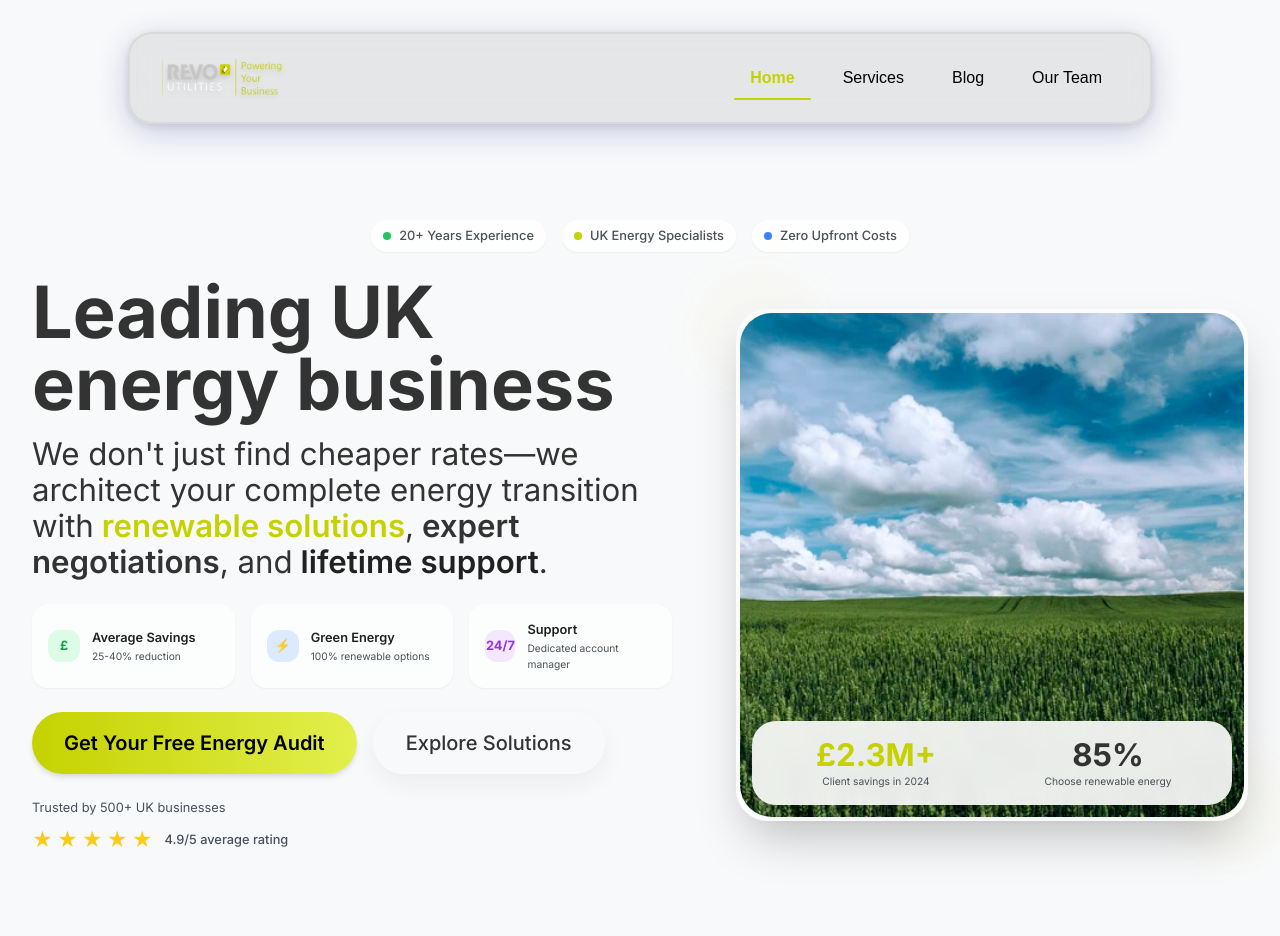
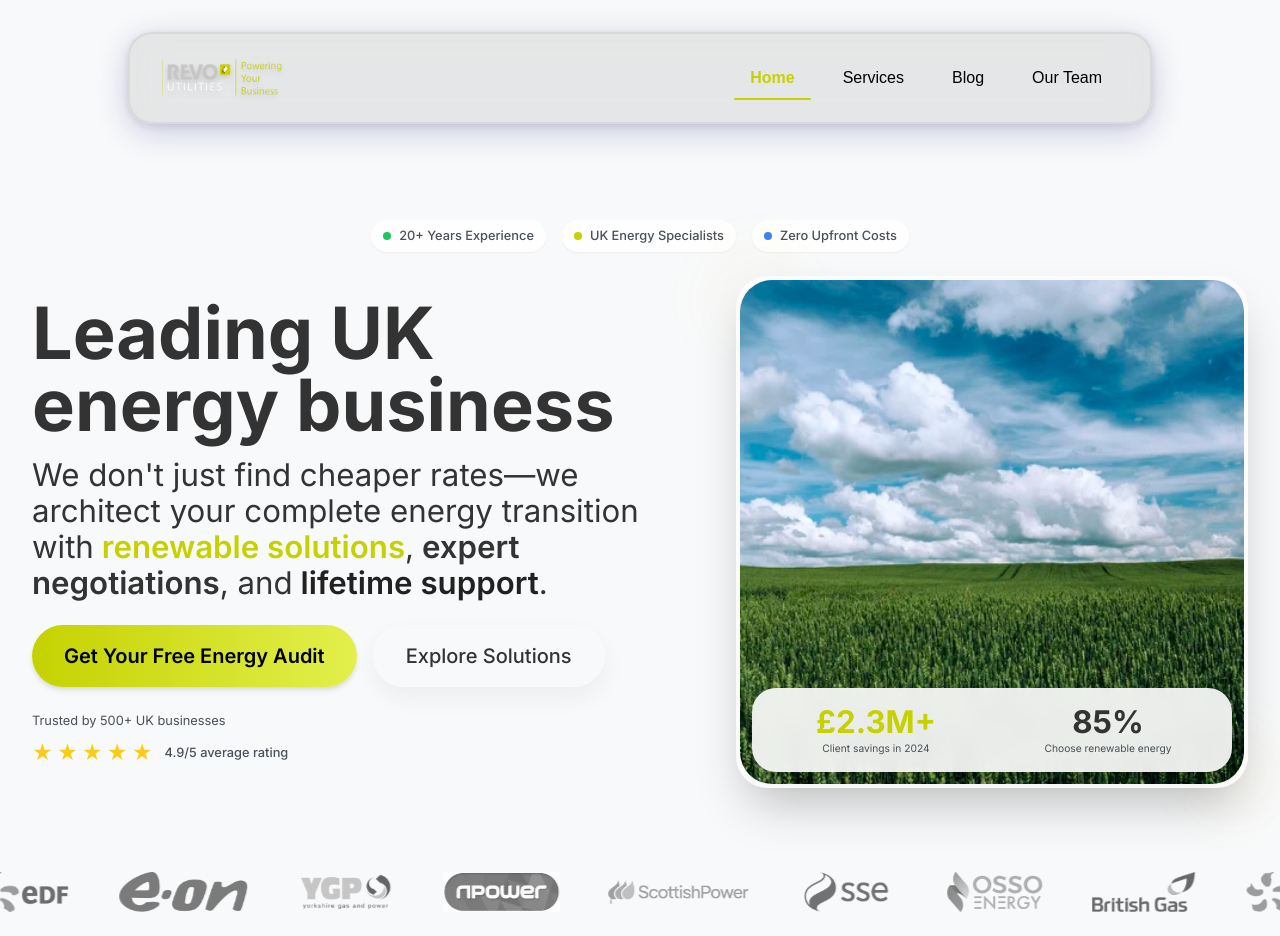
Before and after one commit to RevoUtilities/Revo-Utilities-Website, a React (Vite) app: page / in a window 1280 px wide. Shown: the top 936 px of the page. Built offline with nearby package versions, Linux system fonts and the light colour scheme; a web font is replaced by a local one.

Commit message:
fix: scrolling banner looping error resolved - Removed elements from the hero section

```diff
--- a/src/pages/Home.tsx
+++ b/src/pages/Home.tsx
@@ -81,36 +81,7 @@ const Home = () => {
                 <span className="font-semibold text-neutral-800"> lifetime support</span>.
               </p>
 
-              {/* Key benefits */}
-              <div className="grid grid-cols-1 md:grid-cols-3 gap-4 mb-6 max-w-2xl mx-auto lg:mx-0">
-                <div className="flex items-center gap-3 bg-white/60 backdrop-blur-sm p-4 rounded-xl shadow-sm">
-                  <div className="w-8 h-8 bg-green-100 rounded-lg flex items-center justify-center">
-                    <span className="text-green-600 font-bold text-sm">£</span>
-                  </div>
-                  <div>
-                    <div className="font-semibold text-sm text-neutral-800">Average Savings</div>
-                    <div className="text-xs text-neutral-600">25-40% reduction</div>
-                  </div>
-                </div>
-                <div className="flex items-center gap-3 bg-white/60 backdrop-blur-sm p-4 rounded-xl shadow-sm">
-                  <div className="w-8 h-8 bg-blue-100 rounded-lg flex items-center justify-center">
-                    <span className="text-blue-600 font-bold text-sm">⚡</span>
-                  </div>
-                  <div>
-                    <div className="font-semibold text-sm text-neutral-800">Green Energy</div>
-                    <div className="text-xs text-neutral-600">100% renewable options</div>
-                  </div>
-                </div>
-                <div className="flex items-center gap-3 bg-white/60 backdrop-blur-sm p-4 rounded-xl shadow-sm">
-                  <div className="w-8 h-8 bg-purple-100 rounded-lg flex items-center justify-center">
-                    <span className="text-purple-600 font-bold text-sm">24/7</span>
-                  </div>
-                  <div>
-                    <div className="font-semibold text-sm text-neutral-800">Support</div>
-                    <div className="text-xs text-neutral-600">Dedicated account manager</div>
-                  </div>
-                </div>
-              </div>
+
 
               {/* CTA buttons */}
               <div className="flex flex-col sm:flex-row gap-4 justify-center lg:justify-start">
@@ -173,26 +144,58 @@ const Home = () => {
       {/* Logo Banner - Infinite Scroll */}
       <div className="logo-marquee w-full overflow-hidden py-4 border-a border-neutral-100 min-h-[64px] h-20 bg-transparent">
         <div className="logo-track flex items-center gap-12 h-full">
-          {[...LOGOS, ...LOGOS].map((logo, i) => (
+          {/* First set of logos */}
+          {LOGOS.map((logo, i) => (
             <img
-              key={logo.alt + i}
+              key={`first-${logo.alt}-${i}`}
               src={logo.src}
               alt={logo.alt}
-              className="h-8 md:h-10 max-h-full w-auto object-contain grayscale opacity-70 hover:grayscale-0 hover:opacity-100 transition-all duration-300"
+              className="h-8 md:h-10 max-h-full w-auto object-contain grayscale opacity-70 hover:grayscale-0 hover:opacity-100 transition-all duration-300 flex-shrink-0"
+              style={{ minWidth: 100, maxWidth: 140 }}
+              loading="lazy"
+            />
+          ))}
+          {/* Second set of logos for seamless loop */}
+          {LOGOS.map((logo, i) => (
+            <img
+              key={`second-${logo.alt}-${i}`}
+              src={logo.src}
+              alt={logo.alt}
+              className="h-8 md:h-10 max-h-full w-auto object-contain grayscale opacity-70 hover:grayscale-0 hover:opacity-100 transition-all duration-300 flex-shrink-0"
+              style={{ minWidth: 100, maxWidth: 140 }}
+              loading="lazy"
+            />
+          ))}
+          {/* Third set of logos to ensure no gaps */}
+          {LOGOS.map((logo, i) => (
+            <img
+              key={`third-${logo.alt}-${i}`}
+              src={logo.src}
+              alt={logo.alt}
+              className="h-8 md:h-10 max-h-full w-auto object-contain grayscale opacity-70 hover:grayscale-0 hover:opacity-100 transition-all duration-300 flex-shrink-0"
               style={{ minWidth: 100, maxWidth: 140 }}
               loading="lazy"
             />
           ))}
         </div>
         <style>{`
+          .logo-marquee:hover .logo-track {
+            animation-play-state: paused;
+          }
+
           .logo-track {
-            width: fit-content;
-            animation: logo-scroll 32s linear infinite;
-            animation-play-state: running;
+            width: max-content;
+            animation: logo-scroll 45s linear infinite;
+            will-change: transform;
           }
+
           @keyframes logo-scroll {
-            0% { transform: translateX(0); }
-            100% { transform: translateX(-50%); }
+            0% {
+              transform: translateX(0);
+            }
+            100% {
+              transform: translateX(calc(-100% / 3));
+            }
           }
         `}</style>
       </div>
```
